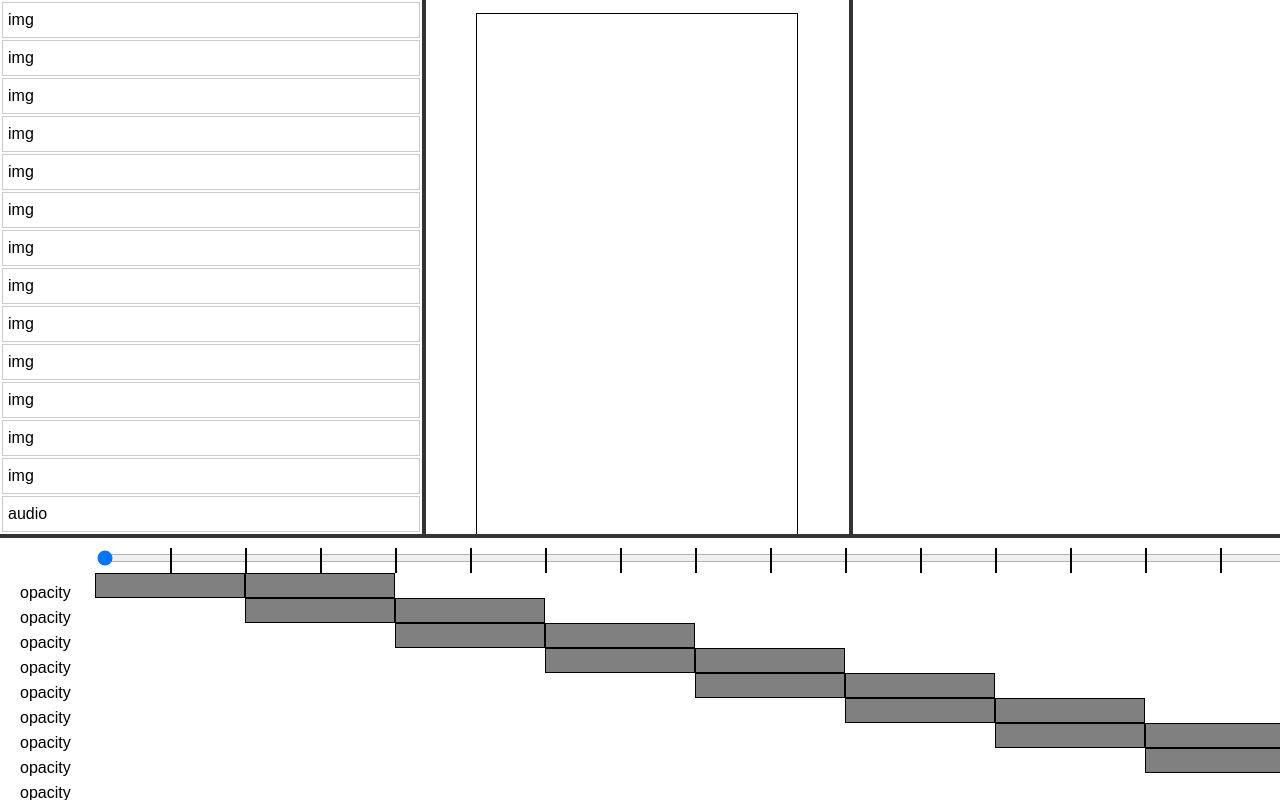
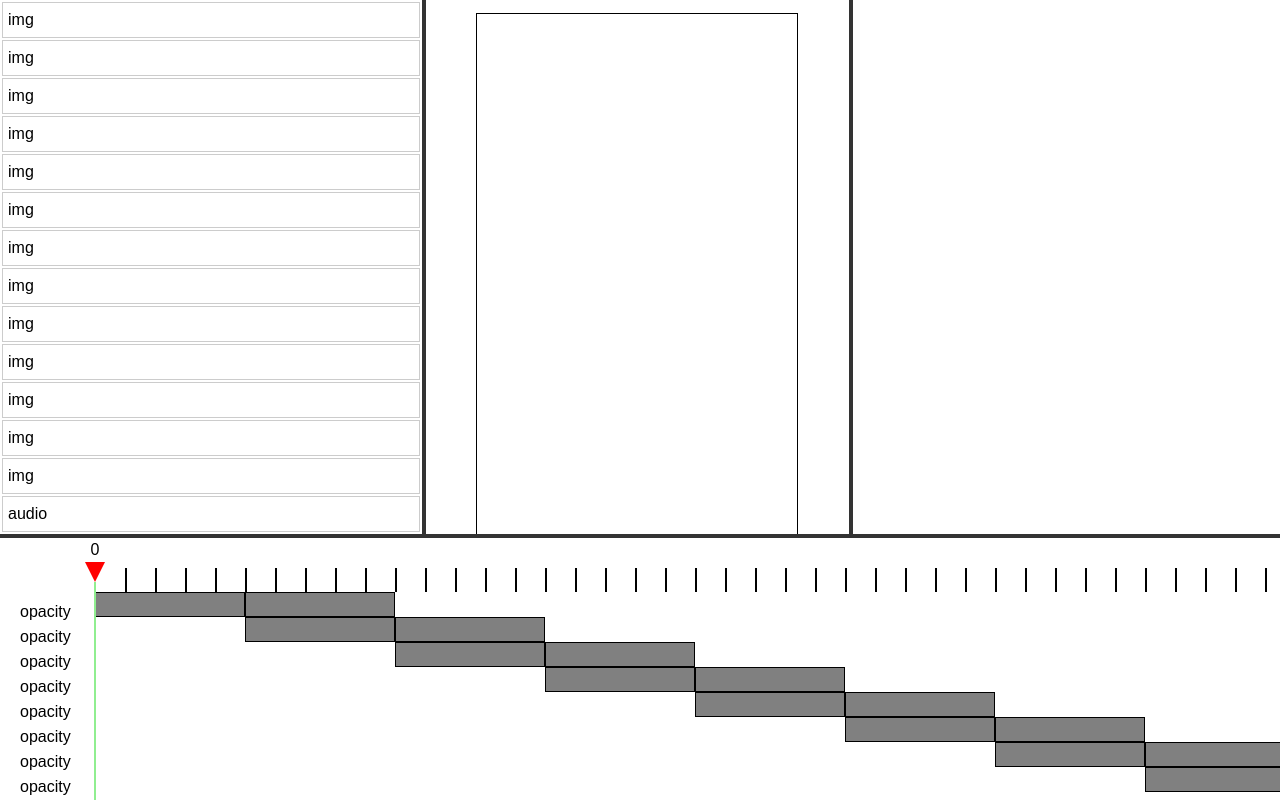
Before and after one commit to artemiomorales/maestro-web, a React (Vite) app: page / in a window 1280 px wide. Built offline with nearby package versions, Linux system fonts and the light colour scheme.

Commit message:
Sync scrubber and UI to timeline duration

```diff
--- a/scene.json
+++ b/scene.json
@@ -44,7 +44,7 @@
             ]
         },
         {
-            "id": "ecb463cf-52a4-4aaa-bc10-6aa6d05dea9a",
+            "id": "ecb463cf-52a4-4aaa-bc10-6aa6d059a",
             "type": "img",
             "path": "/media/Eyes3.png",
             "clips": [
@@ -273,7 +273,7 @@
             "duration": 10,
             "tracks": [
                 {
-                    "id": "",
+                    "id": "dafrbaee",
                     "target": "557c73d4-02ea-47d7-9760-4824a45c8cb1",
                     "type": "opacity",
                     "clips": [
@@ -294,7 +294,7 @@
                     ]
                 },
                 {
-                    "id": "",
+                    "id": "cdavevedaec",
                     "target": "558cff9d-7d18-4267-8ac6-90c22ad8d102",
                     "type": "opacity",
                     "clips": [
@@ -313,7 +313,7 @@
                     ]
                 },
                 {
-                    "id": "",
+                    "id": "ceadvaseaecc",
                     "target": "ecb463cf-52a4-4aaa-bc10-6aa6d05dea9a",
                     "type": "opacity",
                     "clips": [
@@ -332,8 +332,8 @@
                     ]
                 },
                 {
-                    "id": "",
-                    "target": "f42fd6d4-fff6-4097-98e0-488f1812c00d",
+                    "id": "dacdadaweceeg",
+                    "target": "f42fd-fff6-4097-98e0-488f1812c00d",
                     "type": "opacity",
                     "clips": [
                         {
@@ -351,8 +351,8 @@
                     ]
                 },
                 {
-                    "id": "",
-                    "target": "f42fd6d4-fff6-4097-98e0-488f1812c00d",
+                    "id": "dfadscasdadcd",
+                    "target": "f42fd6d4-fff6-4097-98e0-488f18",
                     "type": "opacity",
                    "clips": [
                         {
@@ -370,8 +370,8 @@
                     ]
                 },
                 {
-                    "id": "",
-                    "target": "f42fd6d4-fff6-4097-98e0-488f1812c00d",
+                    "id": "dfasdcasdacsdada",
+                    "target": "f426d4-fff6-4097-98e0-48812c00d",
                     "type": "opacity",
                     "clips": [
                         {
@@ -389,8 +389,8 @@
                     ]
                 },
                 {
-                    "id": "",
-                    "target": "f42fd6d4-fff6-4097-98e0-488f1812c00d",
+                    "id": "fdadfadsacdcasdfascd",
+                    "target": "f42fd6d4-7-98e0-488f1812c00d",
                     "type": "opacity",
                     "clips": [
                         {
@@ -408,8 +408,8 @@
                     ]
                 },
                 {
-                    "id": "",
-                    "target": "f42fd6d4-fff6-4097-98e0-488f1812c00d",
+                    "id": "fdafdasdfasd",
+                    "target": "f42fd6d4-fff6-409-488f1812c00d",
                     "type": "opacity",
                     "clips": [
                         {
@@ -427,8 +427,8 @@
                     ]
                 },
                 {
-                    "id": "",
-                    "target": "f42fd6d4-fff6-4097-98e0-488f1812c00d",
+                    "id": "fdasfdasdfdfasd",
+                    "target": "f4ff6-4097-98e0-488f1812c00d",
                     "type": "opacity",
                     "clips": [
                         {
@@ -446,8 +446,8 @@
                     ]
                 },
                 {
-                    "id": "",
-                    "target": "f42fd6d4-fff6-4097-98e0-488f1812c00d",
+                    "id": "fdasdfasdfasdf",
+                    "target": "f42fd6d4-fff6-4097-98e0-4812c00d",
                     "type": "opacity",
                     "clips": [
                         {
@@ -465,8 +465,8 @@
                     ]
                 },
                 {
-                    "id": "",
-                    "target": "f42fd6d4-fff6-4097-98e0-488f1812c00d",
+                    "id": "dfasdfadsfads",
+                    "target": "f42fd6d4-fff6-e0-488f1812c00d",
                     "type": "opacity",
                     "clips": [
                         {
@@ -484,8 +484,8 @@
                     ]
                 },
                 {
-                    "id": "",
-                    "target": "f42fd6d4-fff6-4097-98e0-488f1812c00d",
+                    "id": "dfasdfasdfad",
+                    "target": "f42fd6d97-98e0-488f1812c00d",
                     "type": "opacity",
                     "clips": [
                         {
@@ -503,8 +503,8 @@
                     ]
                 },
                 {
-                    "id": "",
-                    "target": "f42fd6d4-fff6-4097-98e0-488f1812c00d",
+                    "id": "fdasfdadfaf",
+                    "target": "f42fd6d4-fff698e0-488f1812c00d",
                     "type": "opacity",
                     "clips": [
                         {
--- a/src/components/Timeline.tsx
+++ b/src/components/Timeline.tsx
@@ -2,11 +2,15 @@ import { useDispatch, useSelector } from "react-redux";
 import { Clip, setSelectedTracks } from "../redux/slices/editorSlice";
 import { Track, setCurrentTime } from "../redux/slices/editorSlice";
 import { useCallback, useEffect, useRef, useState } from "react";
+import { current } from "@reduxjs/toolkit";
 
 const Timeline = () => {
   const dispatch = useDispatch();
   const [ hashes, setHashes ] = useState<object[]>([]);
+  const [ dragging, setDragging ] = useState<boolean>(false);
+  const [ scrubberValue, setScrubberValue ] = useState<number>(0);
   const [ scale, setScale ] = useState<number>(3000);
+  const [ interval, setInterval ] = useState<number>(30);
   const clipWindowRef = useRef<HTMLTableCellElement>(null);
 
   const {
@@ -17,41 +21,57 @@ const Timeline = () => {
     selectedClips,
 } = useSelector( (state: any) => state.editor);
 
+const approximatelyEqual = (v1: number, v2: number, epsilon = 0.001) =>
+  Math.abs(v1 - v2) < epsilon;
+
   useEffect(() => {
     if (clipWindowRef.current) {
       const clipWindow = clipWindowRef.current;
-      console.log(clipWindow.getBoundingClientRect());
-      const hashCount = 10 / 0.25;
-      const pixelOffset = scale / 10;
       const newHashes = [];
-      for (let i = 0.25; i < 10; i += 0.25) {
-        newHashes.push({ left: scale * (i / 10 ) + 75 });
+      setInterval(scale / 100);
+      for (let i = interval; i < scale || approximatelyEqual(i, scale) ; i += interval) {
+        newHashes.push({ left: i + 'px' });
       }
       setHashes(newHashes);
 
       const callSetScale = (e: any) => {
-        console.log("e.deltaY", e.deltaY);
-        setScale(scale + e.deltaY);
+        if( e.target.className.includes('clip-window') ||
+            e.target.className.includes('clip-container') ||
+            e.target.className.includes('clip') ||
+            e.target.className.includes('track') ||
+            e.target.className.includes('scrubber')) {
+          e.preventDefault();
+          setScale(scale + Math.round((e.deltaY + Number.EPSILON) * 100) / 100);
+        }
       };
 
-      clipWindow.addEventListener('wheel', callSetScale);
+      const setDraggingFalse = () => {
+        console.log('dragging end');
+        setDragging(false);
+      }
+
+      window.addEventListener('wheel', callSetScale, { passive: false });
+      window.addEventListener('mouseup', setDraggingFalse);
 
       return () => {
-        clipWindow.removeEventListener('wheel', callSetScale);
+        window.removeEventListener('wheel', callSetScale);
+        window.removeEventListener('mouseup', setDraggingFalse);
       }
     }
-  }, [scale]);
+  }, [interval, scale]);
 
   let tracks: Track[] = [];
 
   useEffect(() => {
-    console.log('scene', scene);
     if (scene) {
       tracks = scene.timelines[0]?.tracks;
     }
   }, [ scene.timelines ] );
 
-  console.log("currentTime", currentTime);
+  useEffect(() => {
+    const percentTime = currentTime / 10;
+    setScrubberValue(percentTime);
+  }, [ currentTime ]);
 
   const getClipDimensions = (clip: Clip) => {
     const leftPosition = scale * (clip.start / 10 );
@@ -64,11 +84,46 @@ const Timeline = () => {
     }
   }
 
+  const getScrubberPosition = () => {
+    let newPosition = (scale * scrubberValue) - 25;
+    if( newPosition < -25 ) {
+      newPosition = -25;
+    } else if( newPosition > scale ) {
+      newPosition = scale;
+    }
+    return `${newPosition}px`;
+  }
+
   return (
       <div className="timeline">
         <div className="timeline-header">
-          <div className="clip-window" ref={clipWindowRef} style={{ width: `${scale}px` }}>
-            <input className="scrubber" type="range" min="0" max={10} step="0.01" value={currentTime} onChange={
+          <div className="clip-window" ref={clipWindowRef} style={{ width: `${scale}px` }} onMouseDown={(e) =>{
+                setDragging(true);
+                const rect = clipWindowRef?.current?.getBoundingClientRect();
+                if(rect) {
+                  const x = e.clientX - rect.left;
+                  const percent = x / rect.width;
+                  setScrubberValue(percent);
+                  dispatch(setCurrentTime(percent * 10));
+                }
+              }}
+              onMouseMove={(e) => {
+                if (dragging) {
+                  const rect = clipWindowRef?.current?.getBoundingClientRect();
+                  if(rect) {
+                    const x = e.clientX - rect.left;
+                    const percent = x / rect.width;
+                    setScrubberValue(percent);
+                    dispatch(setCurrentTime(percent * 10));
+                  }
+                }
+              }}>
+            <div className="scrubber" style={{ left: `${ getScrubberPosition() }` }}>
+              <div className="current-time">{currentTime}</div>
+              <div className="handle"></div>
+              <div className="bar"></div>
+            </div>
+            <input className="scrubber-input" type="range" min="0" max={10} step="0.1" value={currentTime} onChange={
               (e) => {
                 dispatch(setCurrentTime(parseFloat(e.target.value)));
               }
@@ -91,9 +146,9 @@ const Timeline = () => {
                     <span>{track.type}</span>
                 </div>
                 <div className="clip-container" style={{ width: `${scale}px` }}>
-                  { track.clips.map((clip: Clip) => {
+                  { track.clips.map((clip: Clip, index) => {
                     return (
-                      <div key={clip.id} className={ selectedClips[0]?.id === clip.id ? 'selected clip' : 'clip' } style={ getClipDimensions(clip) } >
+                      <div key={index} className={ selectedClips[0]?.id === clip.id ? 'selected clip' : 'clip' } style={ getClipDimensions(clip) } >
                       </div>
                     )
                   })}
--- a/src/index.scss
+++ b/src/index.scss
@@ -36,7 +36,7 @@ body {
     left: 0;
     width: 100%;
     height: 100%;
-    padding: 10px 20px;
+    padding: 30px 20px 10px;
     z-index: 9999;
     overflow: scroll;
 
@@ -56,7 +56,7 @@ body {
     .clip-window {
         position: relative;
         width: 3000px;
-        padding-left: 75px;
+        margin-left: 75px;
     }
 
     .clip-container {
@@ -102,8 +102,88 @@ body {
     cursor: pointer;
 }
 
+
 .scrubber {
+    position: absolute;
+    top: -30px;
+    left: -25px;
+    width: 50px;
+    height: 50px;
+    z-index: 9999;
+    align-items: center;
+    z-index: 1000;
+
+    .handle {
+        position: relative;
+        margin: 0 auto;
+        width: 10px;
+        height: 20px;
+        width: 0;
+        height: 0;
+        border-left: 10px solid transparent;
+        border-right: 10px solid transparent;
+        border-top: 20px solid #f00;
+    }
+
+    .current-time {
+        margin: 0 auto;
+        position: relative;
+        text-align: center;
+        color: #000;
+    }
+
+    .bar {
+        position: relative;
+        width: 2px;
+        height: 1000px;
+        background: lightgreen;
+        margin: 0 auto;
+    }
+}
+.scrubber-input {
     width: 100%;
+    margin: 0;
+    padding: 0;
+    -webkit-appearance: none; /* Override default styling */
+    appearance: none;
+    padding-block: 0;
+    padding-inline: 0;
+    opacity: 0;
+
+    &::-webkit-slider-thumb {
+        -webkit-appearance: none; /* Override default look */
+         appearance: none;
+         margin-top: -12px; /* Centers thumb on the track */
+
+         /*custom styles*/
+         background-color: #5cd5eb;
+         height: 2rem;
+         width: 10px;
+
+    }
+
+    &::-webkit-slider-runnable-track {
+        background-color: #053a5f;
+        border-radius: 0.5rem;
+        height: 0.5rem;
+     }
+
+    &::-moz-range-thumb {
+        border: none; /*Removes extra border that FF applies*/
+        border-radius: 0; /*Removes default border-radius that FF applies*/
+
+        /*custom styles*/
+        background-color: #5cd5eb;
+        height: 2rem;
+        width: 1rem;
+     }
+
+     &::-moz-range-track {
+        background-color: #053a5f;
+        border-radius: 0.5rem;
+        height: 0.5rem;
+     }
+
 }
 
 .debug-container {
```
